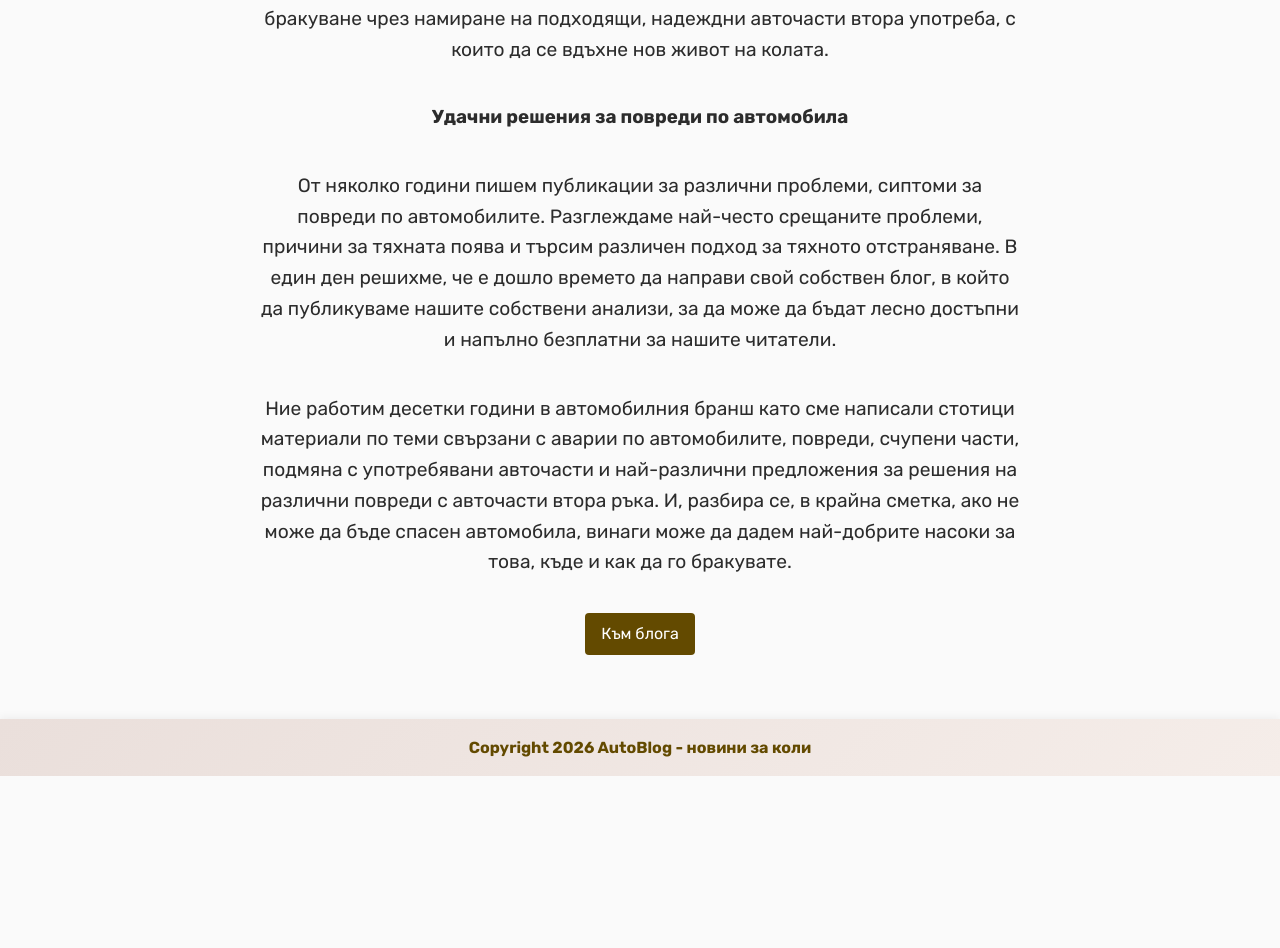
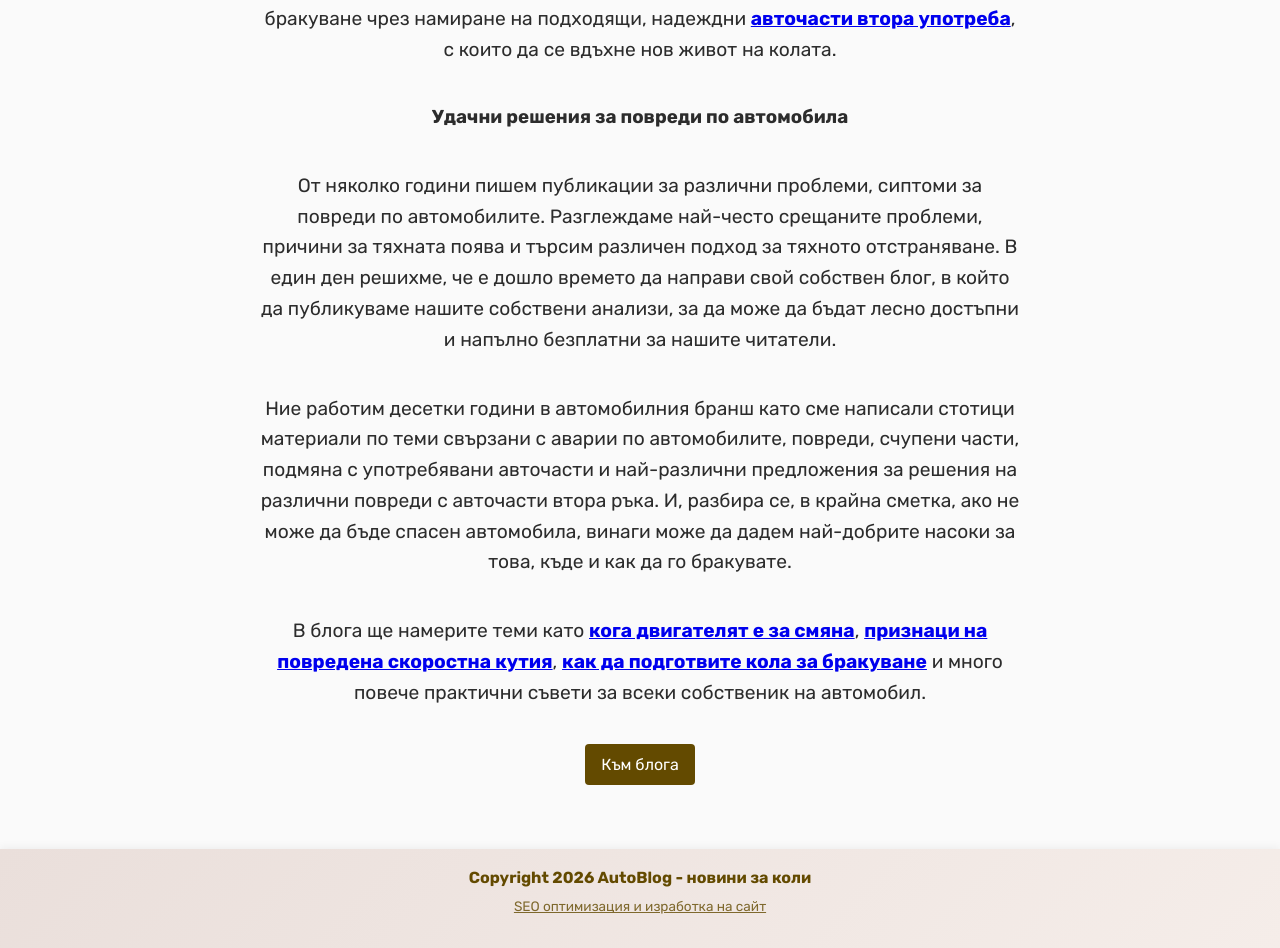
Before and after one commit to inweblife/autoblog, a Next.js app: page /about in a window 1280 px wide. Shown: the part 953-1901 px from the top of the page. Before the commit the page ends 1729 px from the top, so only its background shows below. Built offline with nearby package versions, Linux system fonts and the light colour scheme; a web font is replaced by a local one.

Commit message:
add sign

```diff
--- a/app/about/page.jsx
+++ b/app/about/page.jsx
@@ -52,10 +52,13 @@ export default function about() {
             Непрекъснато сме в ритъма на най-новите неща свързани с употребявани
             автомобили - от разглеждане естеството на проблеми свързани с
             най-различни повреди в автомобила, диагностика и предлагането на
-            решения за тяхното отстраняване. До различни предолжения за
+            решения за тяхното отстраняване. До различни предложения за
             спасяване на автомобила от бракуване чрез намиране на подходящи,
-            надеждни авточасти втора употреба, с които да се вдъхне нов живот на
-            колата.
+            надеждни{" "}
+            <a href="https://carco.bg/" target="_blank" rel="noopener noreferrer">
+              <strong>авточасти втора употреба</strong>
+            </a>
+            , с които да се вдъхне нов живот на колата.
           </p>
 
           <h3 className={styles.section_title}>
@@ -82,6 +85,22 @@ export default function about() {
             къде и как да го бракувате.
           </p>
 
+          <p className={styles.section_text}>
+            В блога ще намерите теми като{" "}
+            <Link href="/blog/kogato-dvigatela-e-za-smyana">
+              <strong>кога двигателят е за смяна</strong>
+            </Link>
+            ,{" "}
+            <Link href="/blog/priznaci-na-povreda-skoresna-kutiya">
+              <strong>признаци на повредена скоростна кутия</strong>
+            </Link>
+            ,{" "}
+            <Link href="/blog/kak-da-podgotvya-kola-za-brakuvane">
+              <strong>как да подготвите кола за бракуване</strong>
+            </Link>{" "}
+            и много повече практични съвети за всеки собственик на автомобил.
+          </p>
+
           <Link href="/blog/" className={styles.card_link}>
             Към блога
           </Link>
--- a/app/components/Footer.jsx
+++ b/app/components/Footer.jsx
@@ -2,8 +2,18 @@ export default function Footer() {
     return (
         <footer>
           <copyright>
-          Copyright {new Date().getFullYear()} AutoBlog - новини за коли
-        </copyright>
-      </footer>
+            Copyright {new Date().getFullYear()} AutoBlog - новини за коли
+          </copyright>
+          <p style={{ marginTop: "0.4em", fontSize: "0.85em", fontWeight: "normal", opacity: 0.8 }}>
+            <a
+              href="https://inweblife.vercel.app/"
+              target="_blank"
+              rel="noopener noreferrer"
+              style={{ color: "#634a00", textDecoration: "underline" }}
+            >
+              SEO оптимизация и изработка на сайт
+            </a>
+          </p>
+        </footer>
     );
 }
```
Also changed, not shown: app/blog/documenti-za-da-brakuvate-kola/page.jsx (+9 -0 lines), app/blog/izkupuvane-na-koli-za-chasti/page.jsx (+10 -1 lines), app/blog/kolko-struva-kola-za-brakuvane/page.jsx (+9 -0 lines).
